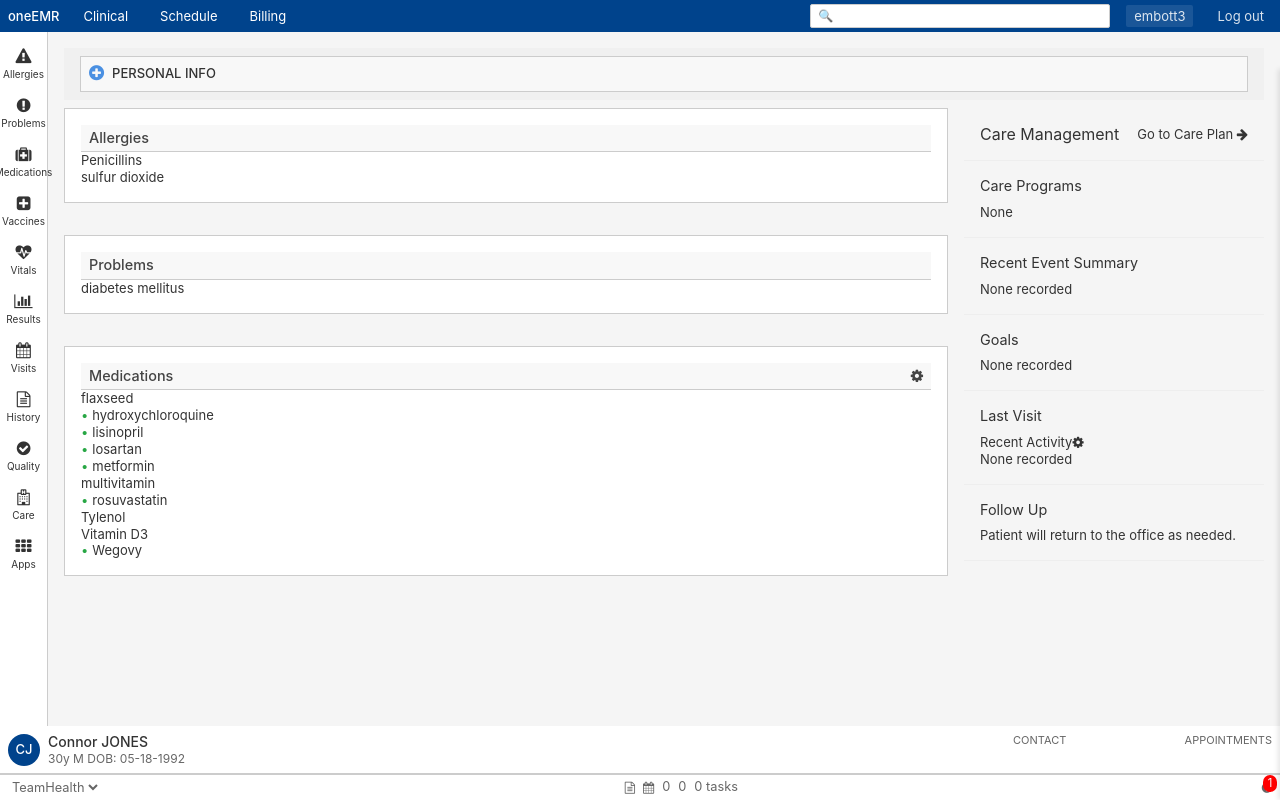
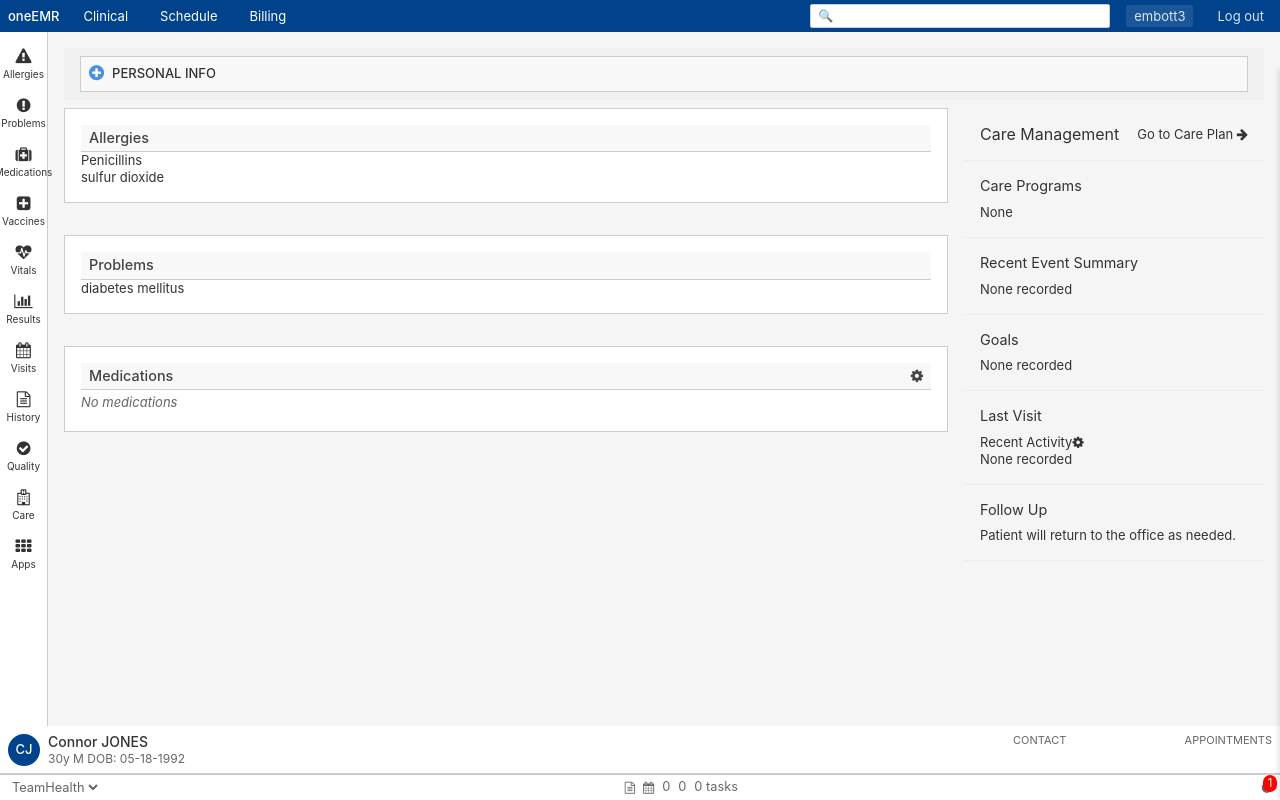
Before and after one commit to ambarc/mock-emr, a Next.js app: page / in a window 1280 px wide. Built offline with nearby package versions, Linux system fonts and the light colour scheme.

Commit message:
read from store

```diff
--- a/app/globals.css
+++ b/app/globals.css
@@ -997,3 +997,10 @@ body {
   color: #666;
   font-size: 0.85rem;
 }
+
+.no-data {
+  color: var(--text-secondary);
+  font-style: italic;
+  padding: 4px 0;
+  font-size: 13px;
+}
--- a/app/page.tsx
+++ b/app/page.tsx
@@ -7,17 +7,7 @@ import { ProblemsDetail } from './components/section-details/ProblemsDetail';
 import { Medications } from './components/Medications';
 import { TaskBar } from './components/TaskBar';
 import { CareManagement } from './components/CareManagement';
-
-// Mock data
-const mockData = {
-  allergies: [
-    { name: 'Penicillins', severity: 'Severe', reaction: 'Anaphylaxis' },
-    { name: 'sulfur dioxide', severity: 'Moderate', reaction: 'Rash' }
-  ],
-  problems: [
-    { name: 'diabetes mellitus', status: 'Active', dateRecorded: '2023-01-15' }
-  ]
-};
+import { store } from './utils/store';
 
 type SectionType =
   | 'find'
@@ -36,23 +26,24 @@ type SectionType =
 
 export default function Home() {
   const [activeSection, setActiveSection] = useState<SectionType>(null);
-  const [testClick, setTestClick] = useState(0);
+  const [medications, setMedications] = useState<any[]>([]);
 
   useEffect(() => {
-    console.log('Component mounted - checking if updates are working');
+    // Load medications from store
+    const storedMedications = store.get('medications');
+    setMedications(storedMedications);
   }, []);
 
   const handleSectionClick = (section: SectionType) => {
-    console.log('handleSectionClick executing for:', section);
     setActiveSection(section === activeSection ? null : section);
   };
 
   const renderSectionContent = () => {
     switch (activeSection) {
       case 'allergies':
-        return <AllergiesDetail allergies={mockData.allergies} />;
+        return <AllergiesDetail allergies={store.get('allergies')} />;
       case 'problems':
-        return <ProblemsDetail problems={mockData.problems} />;
+        return <ProblemsDetail problems={store.get('problems')} />;
       case 'medications':
         return <Medications />;
       default:
@@ -221,16 +212,14 @@ export default function Home() {
             <section className="info-section" onClick={() => handleSectionClick('medications')}>
               <h2>Medications <i className="fa fa-cog"></i></h2>
               <div className="section-content">
-                <div>flaxseed</div>
-                <div className="med-active">hydroxychloroquine</div>
-                <div className="med-active">lisinopril</div>
-                <div className="med-active">losartan</div>
-                <div className="med-active">metformin</div>
-                <div>multivitamin</div>
-                <div className="med-active">rosuvastatin</div>
-                <div>Tylenol</div>
-                <div>Vitamin D3</div>
-                <div className="med-active">Wegovy</div>
+                {medications.map((med, index) => (
+                  <div key={index} className={med.status === 'Active' ? 'med-active' : ''}>
+                    {med.generic_name || med.brand_name}
+                  </div>
+                ))}
+                {medications.length === 0 && (
+                  <div className="no-data">No medications</div>
+                )}
               </div>
             </section>
           </div>
--- /dev/null
+++ b/app/stores/medicationStore.ts
@@ -0,0 +1,40 @@
+import { create } from 'zustand';
+
+export interface Medication {
+  product_ndc: string;
+  generic_name: string;
+  brand_name: string | null;
+  labeler_name: string;
+  dosage_form: string;
+  status: 'Active' | 'Historical';
+  active_ingredients: Array<{
+    name: string;
+    strength: string;
+  }>;
+}
+
+interface MedicationStore {
+  medications: Medication[];
+  isLoading: boolean;
+  error: string | null;
+  fetchMedications: () => Promise<void>;
+}
+
+export const useMedicationStore = create<MedicationStore>((set) => ({
+  medications: [],
+  isLoading: false,
+  error: null,
+  fetchMedications: async () => {
+    set({ isLoading: true, error: null });
+    try {
+      const response = await fetch('/api/medications');
+      if (!response.ok) {
+        throw new Error('Failed to fetch medications');
+      }
+      const data = await response.json();
+      set({ medications: data.medications || [], isLoading: false });
+    } catch (error) {
+      set({ error: (error as Error).message, isLoading: false });
+    }
+  },
+}));
```
